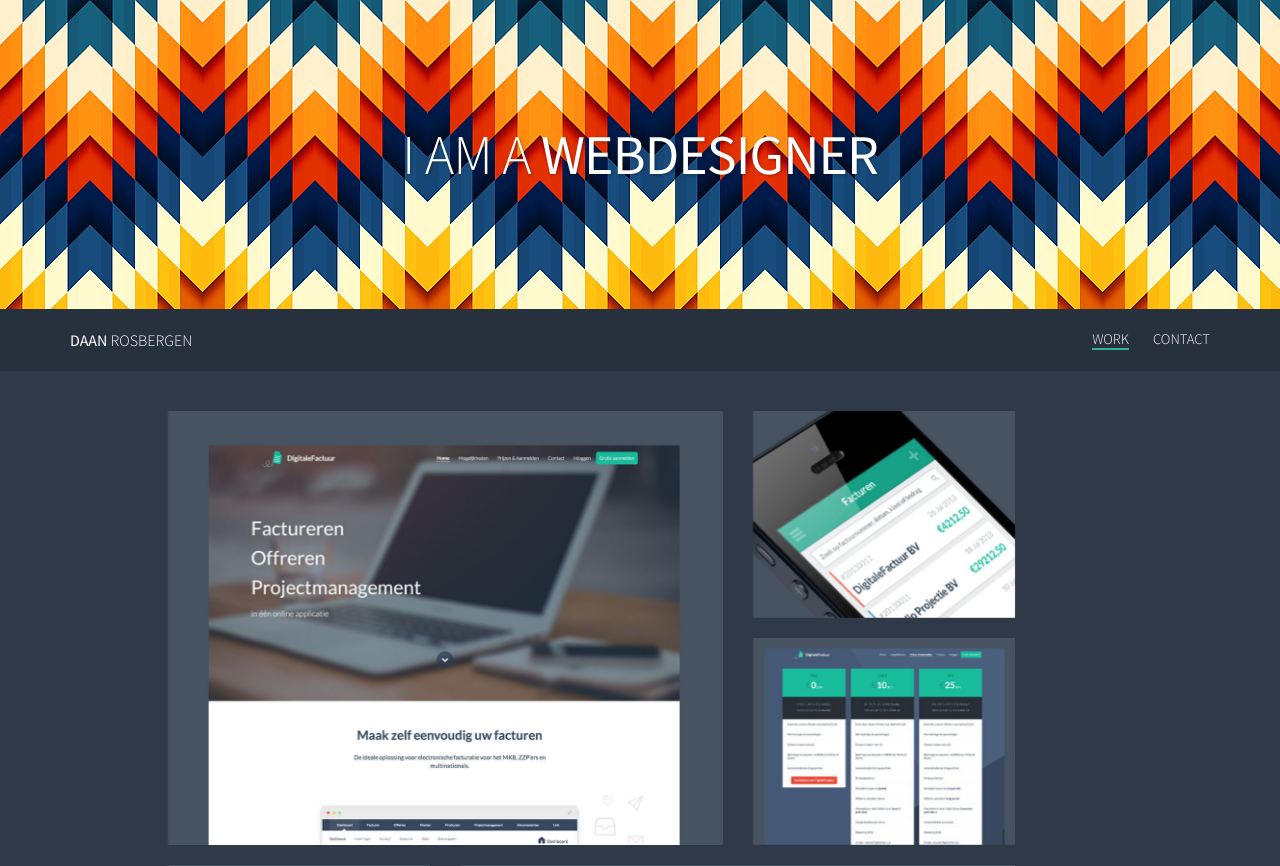
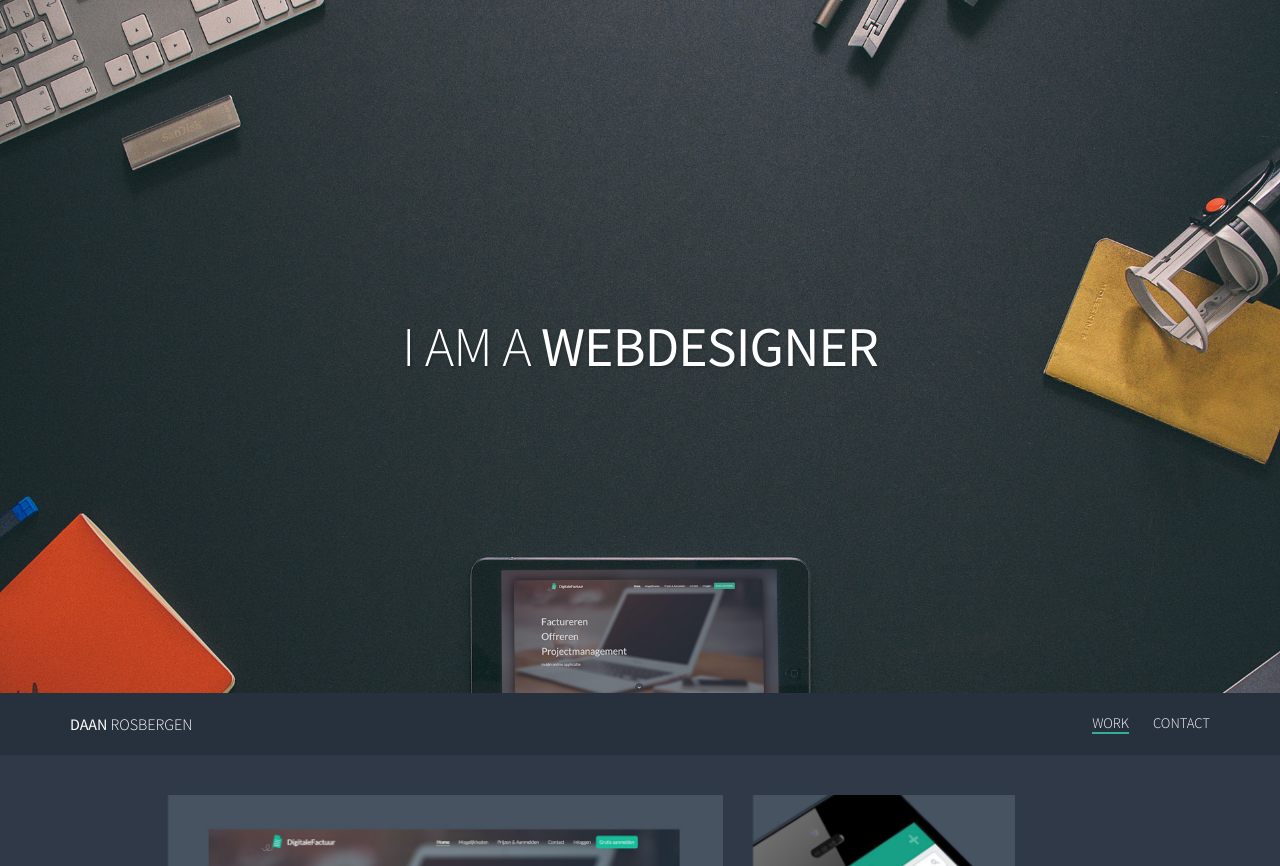
Before and after one commit to Badmuts/portfolio, a PHP site: page / in a window 1280 px wide. Shown: the top 866 px of the page. Run offline with PHP 8.4, Linux system fonts and the light colour scheme; some libraries are stand-ins or nearby versions.

Commit message:
Add new hero image

```diff
--- a/css/sass/_header.sass
+++ b/css/sass/_header.sass
@@ -1,7 +1,10 @@
 .header
-	padding: 6% 0
+	min-height: 100%
+	padding: 21% 0
 	text-align: center
-	background: url(../img/header_bg_pattern.png)
+	background-image: url(../img/hero-04.jpg)
+	background-size: 100%
+	background-position: center center
 	box-shadow: 3px 0 0 #000
 	position: relative
 	z-index: 1
--- a/css/style.css
+++ b/css/style.css
@@ -30,9 +30,12 @@ img {
   font-weight: 300; }
 
 .header {
-  padding: 6% 0;
+  min-height: 100%;
+  padding: 21% 0;
   text-align: center;
-  background: url(../img/header_bg_pattern.png);
+  background-image: url(../img/hero-04.jpg);
+  background-size: 100%;
+  background-position: center center;
   box-shadow: 3px 0 0 black;
   position: relative;
   z-index: 1; }
@@ -163,7 +166,6 @@ nav {
   src: url("../fonts/icomoon.eot?#iefix") format("embedded-opentype"), url("../fonts/icomoon.woff") format("woff"), url("../fonts/icomoon.ttf") format("truetype"), url("../fonts/icomoon.svg#icomoon") format("svg");
   font-weight: normal;
   font-style: normal; }
-
 [class^="icon-"], [class*=" icon-"] {
   font-family: 'icomoon';
   speak: none;
--- a/index.php
+++ b/index.php
@@ -22,6 +22,9 @@
 <html lang="en">
 <head>
 	<meta charset="UTF-8">
+	<meta name="description" content="I am a young webdesigner from the Netherlands. Currently I am working for DigitaleFactuur and Studio Projectie">
+	<meta name="keywords" content="webdesigner, daan, rosbergen, daan rosbergen, nederland, boskoop, dribbble, github, twitter, digitalefactuur, digitale factuur, studio projectie, leiden, webdeveloper, frontend developer, front end developer, frontenddeveloper">
+	<meta name="author" content="Daan Rosbergen">
 	<title>Webdesigner - Daan Rosbergen</title>
 	<link href='http://fonts.googleapis.com/css?family=Source+Sans+Pro:300,400,600' rel='stylesheet' type='text/css'>
 	<link rel="stylesheet" href="css/grid.css">
@@ -30,7 +33,7 @@
 </head>
 <body>
 	<div class="header" id="header">
-		<h1>
+		<h1 class="animated fadeInUp">
 			<span class="light">I am a</span>
 			<span class="webdesigner">webdesigner</span>
 		</h1>
@@ -171,6 +174,16 @@
 					e.preventDefault();
 				}
 			});
+
+			// $(".webdesigner").one("webkitAnimationEnd mozAnimationEnd MSAnimationEnd oanimationend animationend", function() {
+			// 	var $self = $(this);
+			// 	setTimeout(function() {
+			// 		var clone = $($self).clone(true, true);
+			// 		$self.addClass("hide");
+			// 		clone.text("webdeveloper");
+			// 		clone = $self.after(clone);
+			// 	}, 1500);
+			// });
 		})();
 	</script>
 </body>
```
